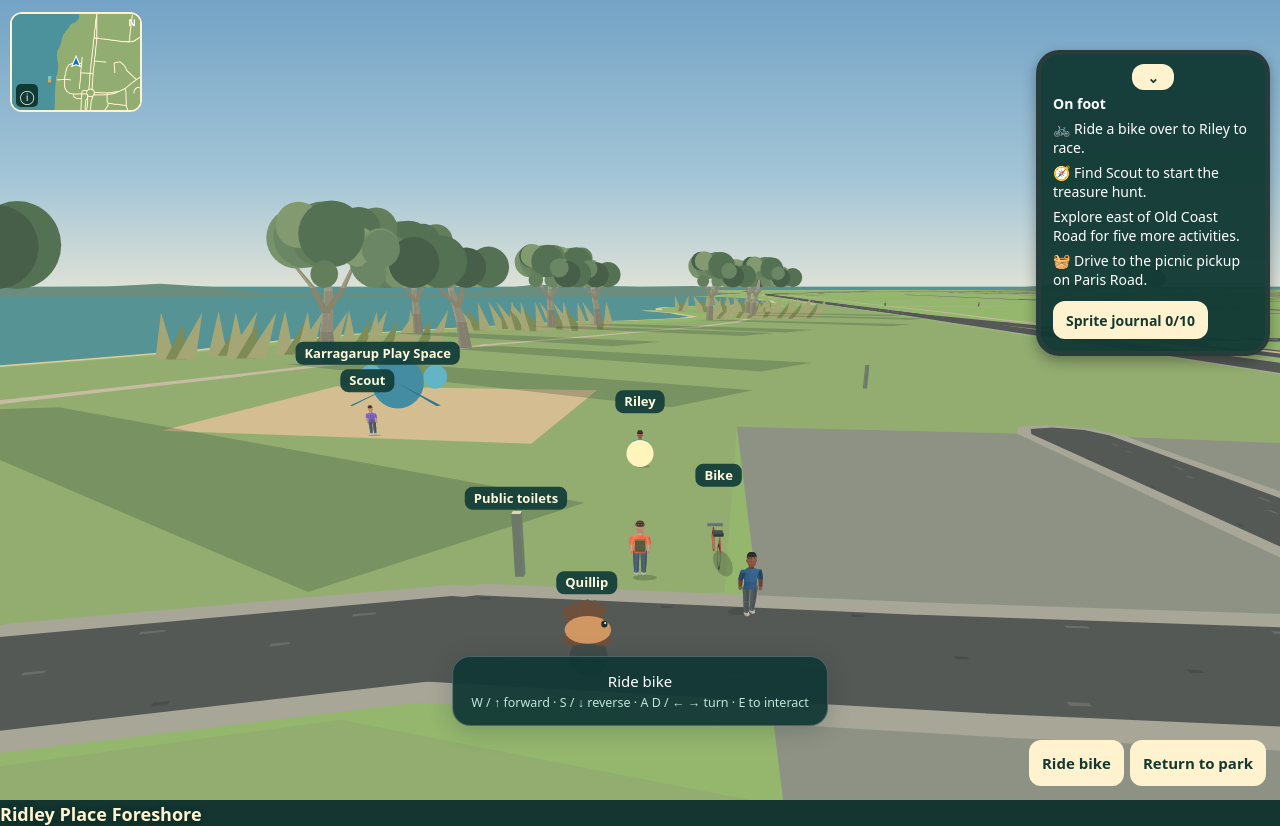
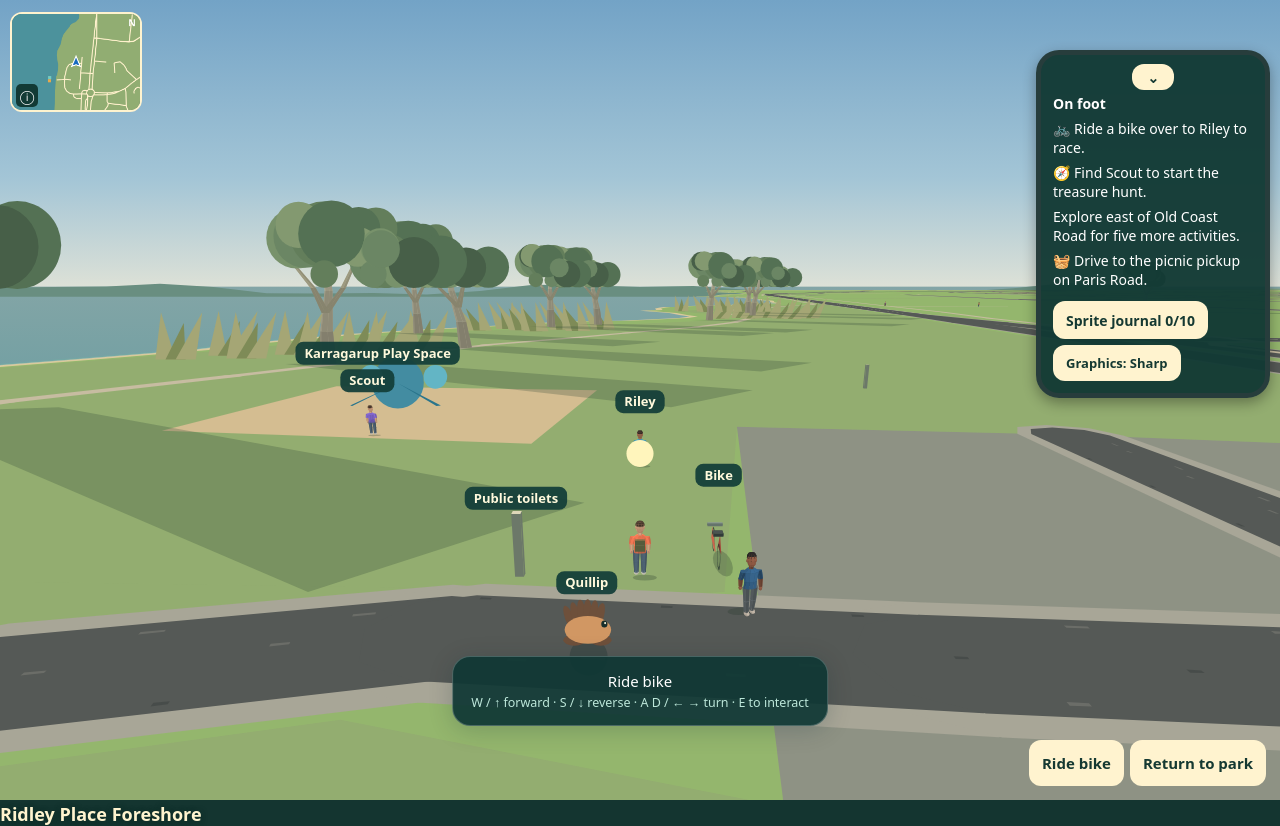
Before and after one commit to anhoward87-arch/australind-adventures, a plain HTML site: page index.html in a window 1280 px wide. Drawn offline with Linux system fonts and the light colour scheme; animation ran at ten frames a second.

Commit message:
Improve foreshore rendering and add Sharp and Smooth graphics settings

```diff
--- a/index.html
+++ b/index.html
@@ -59,12 +59,13 @@ header{z-index:1;left:0;right:0;display:grid;place-items:center;pointer-events:n
 #sprite-dialog [hidden]{display:none!important}#sprite-portraits{display:block;width:100%;height:auto;background:#254d43;border-radius:12px;margin:9px 0}
 #sprite-list{display:grid;grid-template-columns:repeat(2,minmax(0,1fr));gap:5px 10px;padding-left:21px;font-size:14px}
 #sprite-book{margin-top:6px;min-height:38px}
+#visual-quality{margin:6px 0 0;min-height:36px;font-size:13px}
 </style>
 </head>
 <body>
 <canvas id="world" aria-label="Perspective 3D Australind foreshore game"></canvas>
 <header><span id="street">Ridley Place Foreshore</span></header>
-<button id="phone-icon" aria-label="Open activity phone" hidden>📱</button><section id="quests" aria-label="Activity phone"><button id="phone-minimize" aria-label="Minimize activity phone">⌄</button><strong id="mode">On foot</strong><p id="race">🚲 Find Riley to start the bike race.</p><p id="hunt">🧭 Find Scout to start the treasure hunt.</p><p id="activity">Explore east of Old Coast Road for five more activities.</p><p id="delivery">🧺 Drive to the picnic pickup on Paris Road.</p><button id="sprite-book">Sprite journal <span id="sprite-count">0/10</span></button></section>
+<button id="phone-icon" aria-label="Open activity phone" hidden>📱</button><section id="quests" aria-label="Activity phone"><button id="phone-minimize" aria-label="Minimize activity phone">⌄</button><strong id="mode">On foot</strong><p id="race">🚲 Find Riley to start the bike race.</p><p id="hunt">🧭 Find Scout to start the treasure hunt.</p><p id="activity">Explore east of Old Coast Road for five more activities.</p><p id="delivery">🧺 Drive to the picnic pickup on Paris Road.</p><button id="sprite-book">Sprite journal <span id="sprite-count">0/10</span></button><button id="visual-quality" aria-pressed="true">Graphics: Sharp</button></section>
 <div class="panel" id="hint" aria-live="polite"><span id="prompt">Explore the foreshore.</span><small id="keys"><br>W / ↑ forward · S / ↓ reverse · A D / ← → turn · E to interact</small></div>
 <div id="touch"><div id="pad"><button data-key="up" aria-label="Move forward">▲</button><button data-key="left" aria-label="Turn left">◀</button><button data-key="down" aria-label="Move backward">▼</button><button data-key="right" aria-label="Turn right">▶</button></div></div><div id="actions"><button id="action">Interact</button><button id="reset">Return to park</button></div>
 <aside id="gps" aria-label="GPS overview"><canvas id="gps-map" width="240" height="180" aria-label="Zoomed-out map centred on your location"></canvas><details id="map-info" open><summary aria-label="Map data information">ⓘ</summary><a href="https://www.openstreetmap.org/copyright" target="_blank" rel="noopener">© OpenStreetMap · ODbL</a></details></aside>
@@ -111,11 +112,26 @@ const camera = {...player, yaw:0, sin:0, cos:1, scale:.14};
 const distance = (a,b) => Math.hypot(a.x-b.x,a.y-b.y);
 const near = point => distance(player,point) < 5;
 const keys = {arrowup:"up",w:"up",arrowdown:"down",s:"down",arrowleft:"left",a:"left",arrowright:"right",d:"right"};
+const qualityButton=document.getElementById("visual-quality");
+let sharpGraphics=true;
+try{sharpGraphics=localStorage.getItem("australind-graphics")!=="smooth";}catch{}
+function setVisualQuality(sharp){
+  sharpGraphics=sharp;
+  qualityButton.textContent=sharp?"Graphics: Sharp":"Graphics: Smooth";
+  qualityButton.setAttribute("aria-pressed",String(sharp));
+  resize();
+}
+qualityButton.onclick=()=>{
+  setVisualQuality(!sharpGraphics);
+  try{localStorage.setItem("australind-graphics",sharpGraphics?"sharp":"smooth");}catch{}
+};
 function resize(){
   width = canvas.clientWidth;
   height = canvas.clientHeight;
   focal = Math.min(height*.85,width*1.03);
-  const ratio = Math.min(devicePixelRatio,2);
+  const ceiling=sharpGraphics?3:1.5;
+  const pixelBudget=sharpGraphics?8_000_000:3_000_000;
+  const ratio=Math.min(devicePixelRatio,ceiling,Math.sqrt(pixelBudget/Math.max(1,width*height)));
   canvas.width = Math.round(width*ratio);
   canvas.height = Math.round(height*ratio);
   ctx.setTransform(ratio,0,0,ratio,0,0);
@@ -832,7 +848,7 @@ function drawMappedBuilding(building){
   faces.sort((a,b)=>b.depth-a.depth);
   for(const side of faces){
     poly(side.face,side.color);
-    if(side.depth<0||side.depth>66) continue;
+    if(side.depth<0||side.depth>(sharpGraphics?66:38)) continue;
     const [x,y]=side.a,[tx,ty]=side.b;
     const span=Math.hypot(tx-x,ty-y);
     if(span<3.2||h<2.3) continue;
@@ -859,6 +875,17 @@ function drawMappedBuilding(building){
   poly([b,c,right],"#b0a08b");
   poly([a,b,right,left],roofs[style]);
   poly([c,d,left,right],"#887c69");
+}
+function drawBuildingShadows(){
+  for(const building of nearby(townChunks)){
+    if(distance(building,camera)>59) continue;
+    const [left,top,right,bottom]=building.outline.reduce(([l,t,r,b],[x,y])=>[
+      Math.min(l,x),Math.min(t,y),Math.max(r,x),Math.max(b,y)
+    ],[Infinity,Infinity,-Infinity,-Infinity]);
+    const h=Math.min(8,building.h);
+    poly([[left,top],[right,top],[right+h*1.75,top+h*.75],[right+h*1.75,bottom+h*.75],
+      [left+h*1.75,bottom+h*.75],[left,bottom]],"#223a3042");
+  }
 }
 function addTownObjects(objects){
   for(const building of nearby(townChunks)){
@@ -1038,12 +1065,48 @@ function addAmbientActors(objects){
     }]);
   }
 }
+function drawEstuarySurface(horizon){
+  const surface=ctx.createLinearGradient(0,Math.max(0,horizon),0,Math.max(1,height));
+  surface.addColorStop(0,"#83a5a6");
+  surface.addColorStop(.35,"#639ba0");
+  surface.addColorStop(1,"#376e76");
+  ctx.fillStyle=surface;
+  ctx.fillRect(0,Math.max(0,horizon),width,height);
+  const coarse=sharpGraphics?6:10;
+  const baseY=Math.round(camera.y/coarse);
+  for(let row=baseY-13;row<=baseY+13;row++){
+    const y=row*coarse+Math.sin(row*5.27)*1.8;
+    const edge=waterEdge(y);
+    if(camera.x>edge+82) continue;
+    for(let i=0;i<(sharpGraphics?6:3);i++){
+      const x=Math.min(camera.x+42,edge-3)-i*8-Math.abs(Math.sin(row*13.13+i*2.9))*8;
+      const p=project(x,y);
+      if(!p||p[0]<-35||p[0]>width+35||p[1]<0||p[1]>height+12) continue;
+      const pulse=.55+.45*Math.sin(waterTime*1.7+row*.8+i);
+      const len=1.4+pulse*2.4;
+      rect(Math.min(x,edge-1-len),y,len,.045+pulse*.035,i%3?"#c8ebdf54":"#274c5a43");
+    }
+  }
+}
 function drawForeshore(){
   poly([...shore,[2700,1450],[2700,-1200]],"#d9ca9c");
   poly([...shore.map(([x,y])=>[x+2,y]),[2700,1450],[2700,-1200]],"#94b66d");
   poly(playground,"#d4bd91");
+  for(let i=1;i<shore.length;i++){
+    const [x,y]=shore[i-1],[tx,ty]=shore[i];
+    if(Math.abs(y-camera.y)>95&&Math.abs(ty-camera.y)>95) continue;
+    poly([[x-2,y],[tx-2,ty],[tx,ty],[x,y]],"#72b0a566");
+    poly([[x-.33,y],[tx-.33,ty],[tx+.24,ty],[x+.24,y]],"#e3d9ba88");
+  }
   for(const [a,b] of jetties){
     drawRoadSurface({x:a[0],y:a[1],tx:b[0],ty:b[1]},2.8,2.8,"#9d8062",false);
+    if(distance({x:a[0],y:a[1]},camera)<110){
+      const dx=b[0]-a[0],dy=b[1]-a[1],length=Math.hypot(dx,dy);
+      for(let step=.32;step<length;step+=sharpGraphics?.42:.84){
+        const x=a[0]+dx*step/length, y=a[1]+dy*step/length;
+        drawRoadSurface({x:x-dy*1.36/length,y:y+dx*1.36/length,tx:x+dy*1.36/length,ty:y-dx*1.36/length},.037,.037,"#5144365a",false);
+      }
+    }
   }
 }
 function addForeshoreObjects(objects){
@@ -1075,19 +1138,13 @@ function draw(){
   sky.addColorStop(1,"#e7e6d7");
   ctx.fillStyle=sky;
   ctx.fillRect(0,0,width,height);
-  ctx.fillStyle="#559395";
-  ctx.fillRect(0,Math.max(0,horizon),width,height);
+  drawEstuarySurface(horizon);
   ctx.fillStyle="#698e80";
   ctx.beginPath();
   ctx.moveTo(0,horizon+10);
   for(let i=0;i<=24;i++) ctx.lineTo(i*width/24,horizon+3-5*Math.sin(i*.69)-2*Math.cos(i*1.87));
   ctx.lineTo(width,horizon+10);
   ctx.fill();
-  for(let i=0;i<180;i++){
-    const x=-740+(i*79)%830+Math.sin(waterTime*1.1+i)*8;
-    const y=-490+(i*71)%1480;
-    rect(x,y,8+i%23,.5+i%3*.36,i%4?"#bde1cb42":"#345e6350");
-  }
   drawForeshore();
   drawMappedGround();
   drawTownGround();
@@ -1131,6 +1188,7 @@ function draw(){
   if(hunt===1) objects.push([chest,()=>box(chest.x-.6,chest.y-.5,1.2,1,.9,"#e5b149","#845839")]);
   addActivityObjects(objects);
   addForeshoreObjects(objects);
+  if(sharpGraphics) drawBuildingShadows();
   addTownObjects(objects);
   addMapDetails(objects);
   objects.push([player,()=>{
@@ -1646,7 +1704,7 @@ document.getElementById("reset").onclick=()=>{
   updateStreet(0);
 };
 addEventListener("resize",resize);
-resize();
+setVisualQuality(sharpGraphics);
 draw();
 document.getElementById("startup").hidden=true;
 let previous = performance.now();
```
